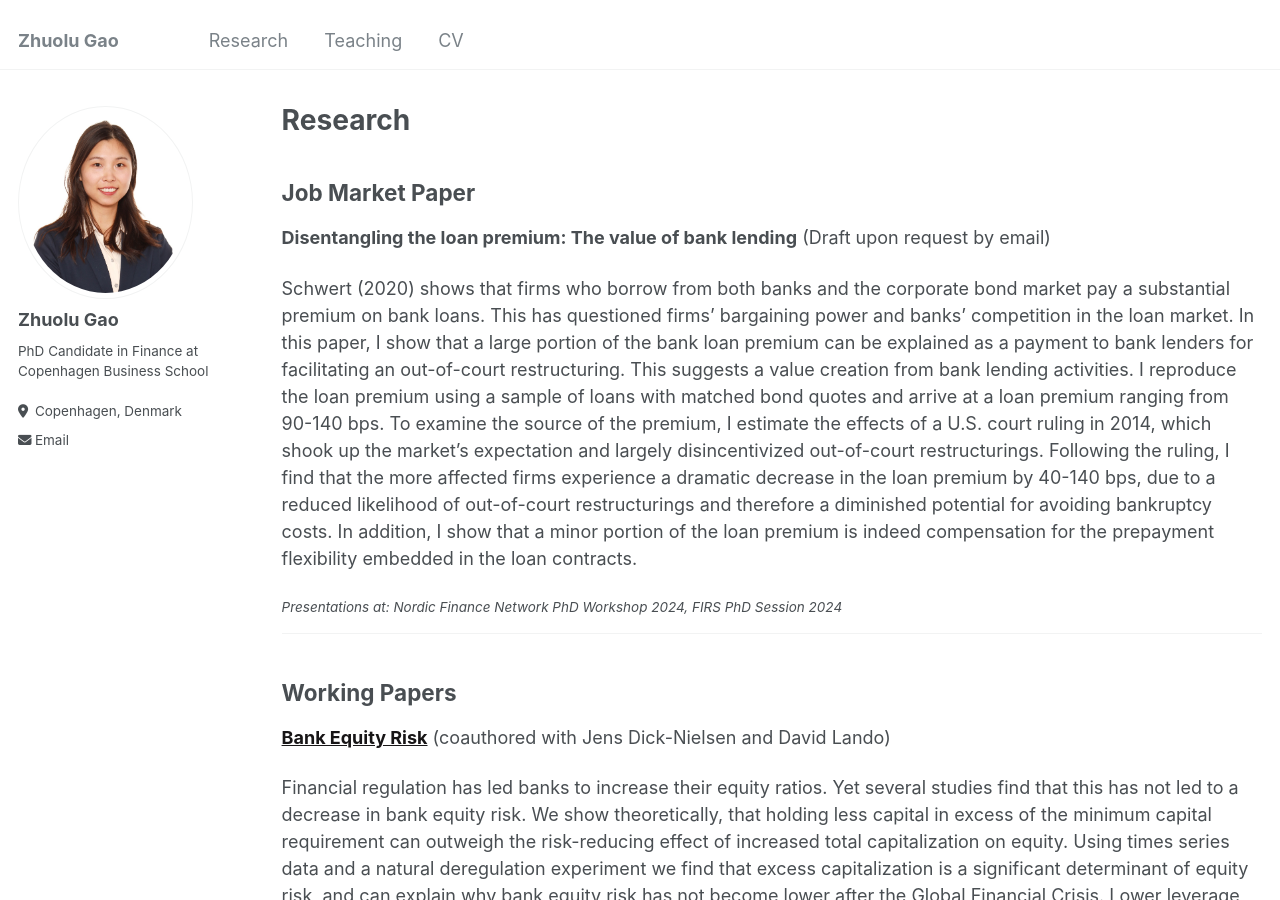
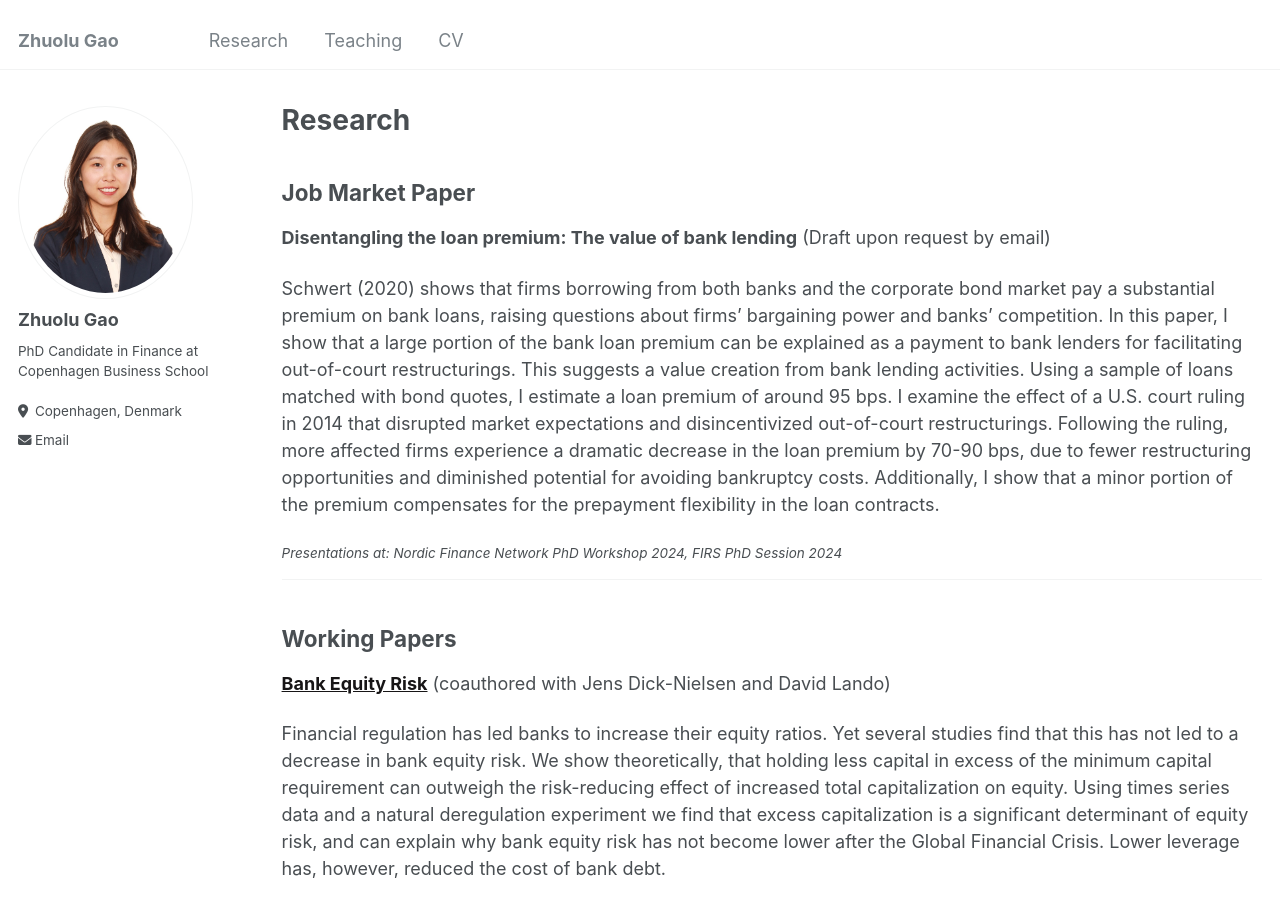
Before and after one commit to zhuolugao/zhuolugao.github.io, a Jekyll site: the page built from _pages/research.md, in a window 1280 px wide and 900 px high. Built offline with Jekyll 4.4.1, drawn with Linux system fonts in a browser that asks for light colours.

Commit message:
Update research.md

```diff
--- a/_pages/research.md
+++ b/_pages/research.md
@@ -17,11 +17,7 @@ author_profile: true
 **Disentangling the loan premium: The value of bank lending**
 (Draft upon request by email)
 
-Schwert (2020) shows that firms who borrow from both banks and the corporate bond market pay a substantial premium on bank loans. This has questioned firms' bargaining power and banks' competition in the loan market.
-In this paper, I show that a large portion of the bank loan premium can be explained as a payment to bank lenders for facilitating an out-of-court restructuring.
-This suggests a value creation from bank lending activities.
-I reproduce the loan premium using a sample of loans with matched bond quotes and arrive at a loan premium ranging from 90-140 bps. To examine the source of the premium, I estimate the effects of a U.S. court ruling in 2014, which shook up the market's expectation and largely disincentivized out-of-court restructurings. Following the ruling, I find that the more affected firms experience a dramatic decrease in the loan premium by 40-140 bps, due to a reduced likelihood of out-of-court restructurings and therefore a diminished potential for avoiding bankruptcy costs.
-In addition, I show that a minor portion of the loan premium is indeed compensation for the prepayment flexibility embedded in the loan contracts.
+Schwert (2020) shows that firms borrowing from both banks and the corporate bond market pay a substantial premium on bank loans, raising questions about firms' bargaining power and banks' competition. In this paper, I show that a large portion of the bank loan premium can be explained as a payment to bank lenders for facilitating out-of-court restructurings. This suggests a value creation from bank lending activities. Using a sample of loans matched with bond quotes, I estimate a loan premium of around 95 bps. I examine the effect of a U.S. court ruling in 2014 that disrupted market expectations and disincentivized out-of-court restructurings. Following the ruling, more affected firms experience a dramatic decrease in the loan premium by 70-90 bps, due to fewer restructuring opportunities and diminished potential for avoiding bankruptcy costs. Additionally, I show that a minor portion of the premium compensates for the prepayment flexibility in the loan contracts.
 
 #### *Presentations at: Nordic Finance Network PhD Workshop 2024, FIRS PhD Session 2024*
 
```
